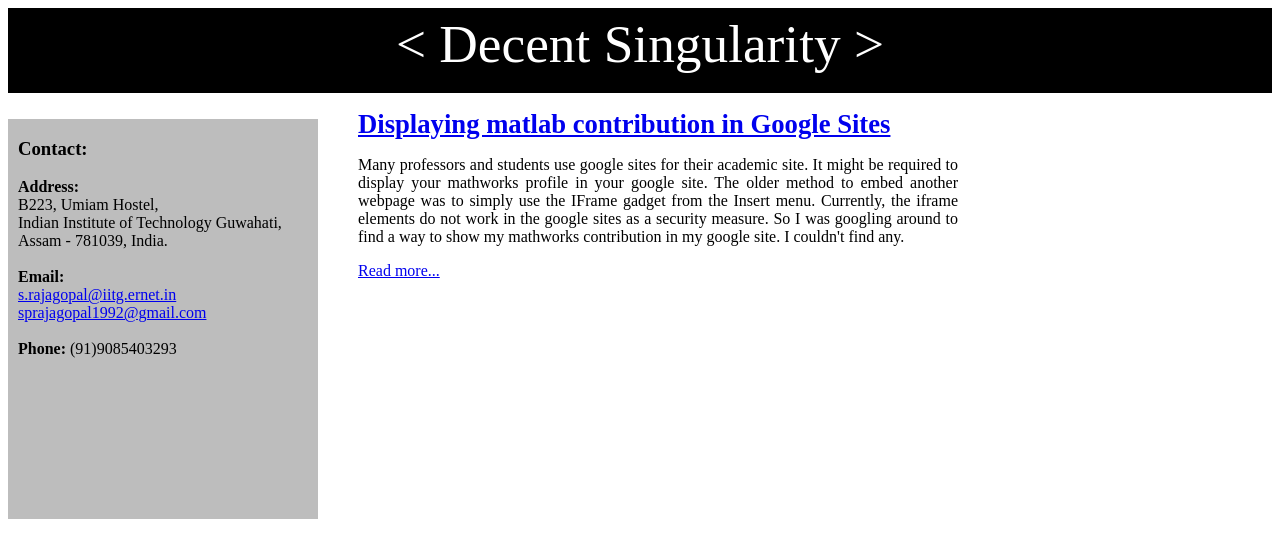
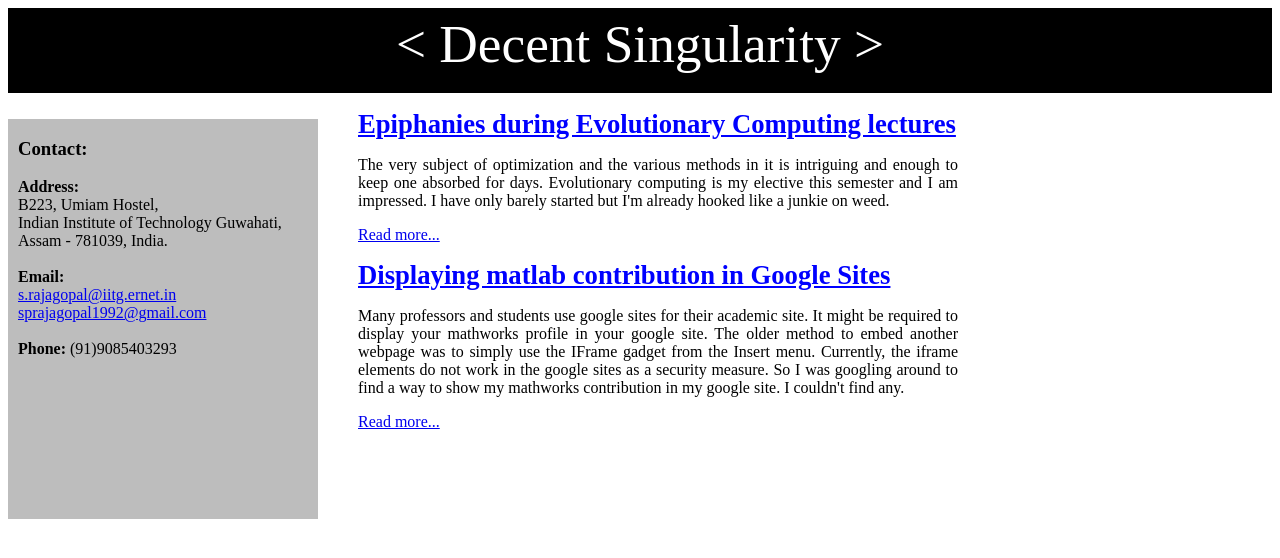
Before and after one commit to allinadaysdecay/sprajagopal.github.io, a Jekyll site: the page built from index.html, in a window 1280 px wide. Shown: the top 558 px of the page. Built offline with Jekyll 4.4.1, drawn with Linux system fonts in a browser that asks for light colours; Markdown is read by kramdown in place of the engine named in the settings; the list of posts is cut into pages by our own code.

Commit message:
New post "schema theorem" incomplete

```diff
--- a/_includes/post_footer.html
+++ b/_includes/post_footer.html
@@ -1,5 +1,3 @@
-<a href="{{ post.url }}"
-<div class = "postfooter">
+<a href="{{ post.url }}">
 Read more...
-</div>
 </a>
--- /dev/null
+++ b/_posts/2014-01-30-schema-theorem.md
@@ -0,0 +1,22 @@
+---
+layout: post
+title: Epiphanies during Evolutionary Computing lectures
+---
+
+<p>
+The very subject of optimization and the various methods in it is intriguing and enough to keep one absorbed for days. Evolutionary computing is my elective this semester and I am impressed. I have only barely started but I'm already hooked like a junkie on weed.
+</p>
+<!--more-->
+<p>
+If you have absolutely no idea what evolutionary computing is about, allow me to blow your mind. You see, Lawrence J. Fogel, a genius whose very first advent in research was a gift to the world, namely evolutionary computation. If you haven't guessed, the field of evolutionary computing deals with using the biological principles of evolution and Darwin's rules of selection to solve mathematical problems.
+<br>
+Take your time.
+<br>
+So you see the elegance of this principle lies in the fact it has to work because evolution works. It is a tribute to the natural system around us, a bow to the intricate mathematical rules that so tacitly governs all of us. Why try hard to develop new abstract math systems when nature has already done the work for us?
+<br>
+I was sitting in class, waiting for the next mindblowing thing to happen and of course, it did. Schema theorem, which is a foundational and basic mathematical principle of evolutionary computing, was being taught and it was quite interesting. What was more interesting was how the analogy went both ways - nature to math, math to nature.
+<br>
+This is what the Schema Theorem says:
+<br>
+<b><i>Short, low-order schemata with above-average fitness increase exponentially in successive generations.</i></b>
+<br> Let's take this word by word. Well, of course, the first question would be the very name <i>Schema</i>. What exactly is that?
--- a/css/css-conf.css
+++ b/css/css-conf.css
@@ -53,3 +53,7 @@ font-size: 13pt;
 a.no-underline {
 text-decoration:none;
 }
+
+a.postfooter {
+color: red;
+}
--- a/index.html
+++ b/index.html
@@ -3,17 +3,17 @@ layout: default
 ---
 <div class="postslist">
   <ul>
-{% for post in site.posts limit: 10 %}
+    {% for post in site.posts limit: 5 %}
      <li>
-<div class="posttitle">
-<a href="{{ post.url }}">
+      <a class="posttitle" href="{{ post.url }}">
 	{{ post.title }}
       </a>
-</div>
       <div class="postbody">
 	{{ post.excerpt }}
       </div>
+      <p>
 	{% include post_footer.html %}
+	</p>
     </li>
     {% endfor %}
   </ul>
```
Also changed, not shown: 6 other files. Lines whose indentation alone changed are shown as unchanged.
